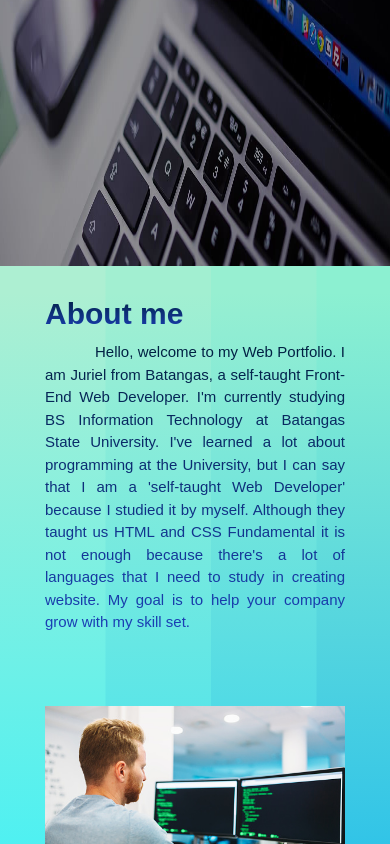
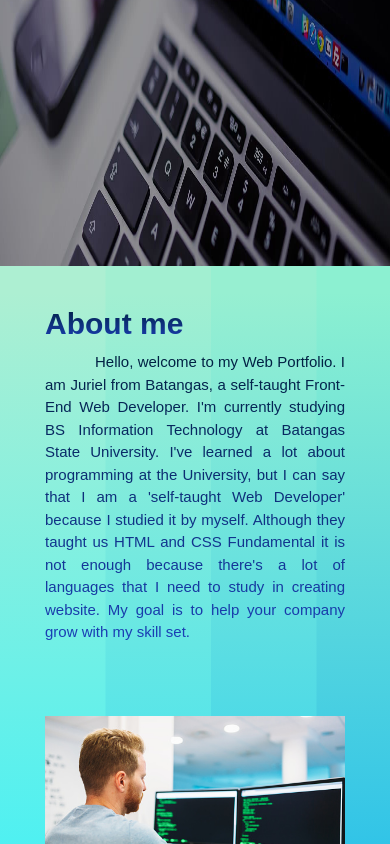
Before and after one commit to JurielDEV/jurielproject, a plain HTML site: page index.html in a window 390 px wide. Shown: the part 578-1422 px from the top of the page. Drawn offline with Linux system fonts and the light colour scheme; a script that the page names is missing.

Commit message:
Update style.css

```diff
--- a/style.css
+++ b/style.css
@@ -210,13 +210,14 @@ nav{
     }
     .about-text h1{
         font-size: 30px;
+        margin-top: 20px;
     }
     .about-text p{
         font-size: 15px;
         line-height: 1.5;
         width: 300px;
         margin-top: 10px;
-        margin-bottom: 10px;
+        margin-bottom: 30px;
     }
     .picture img{
         width: 300px;
```
